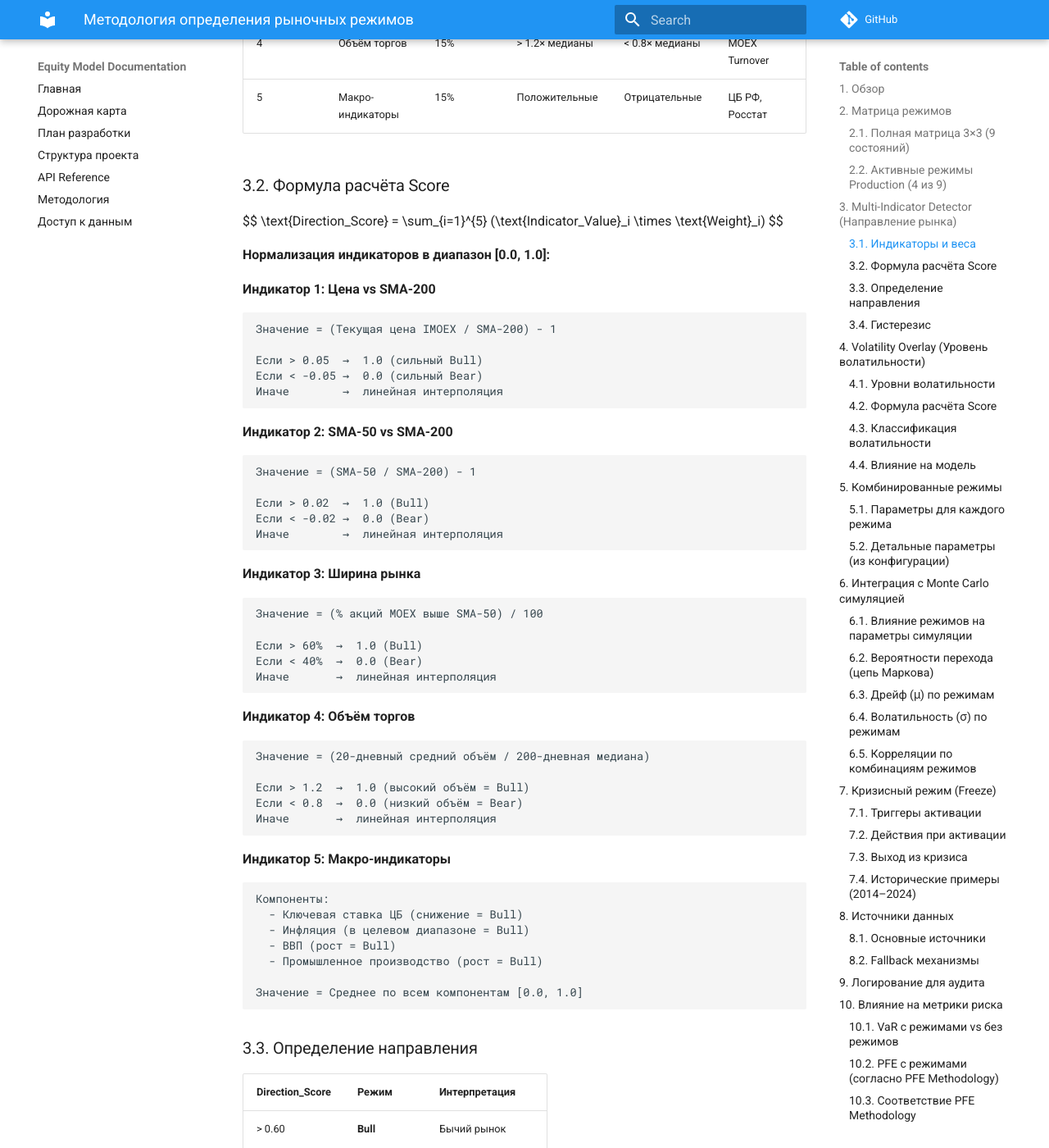
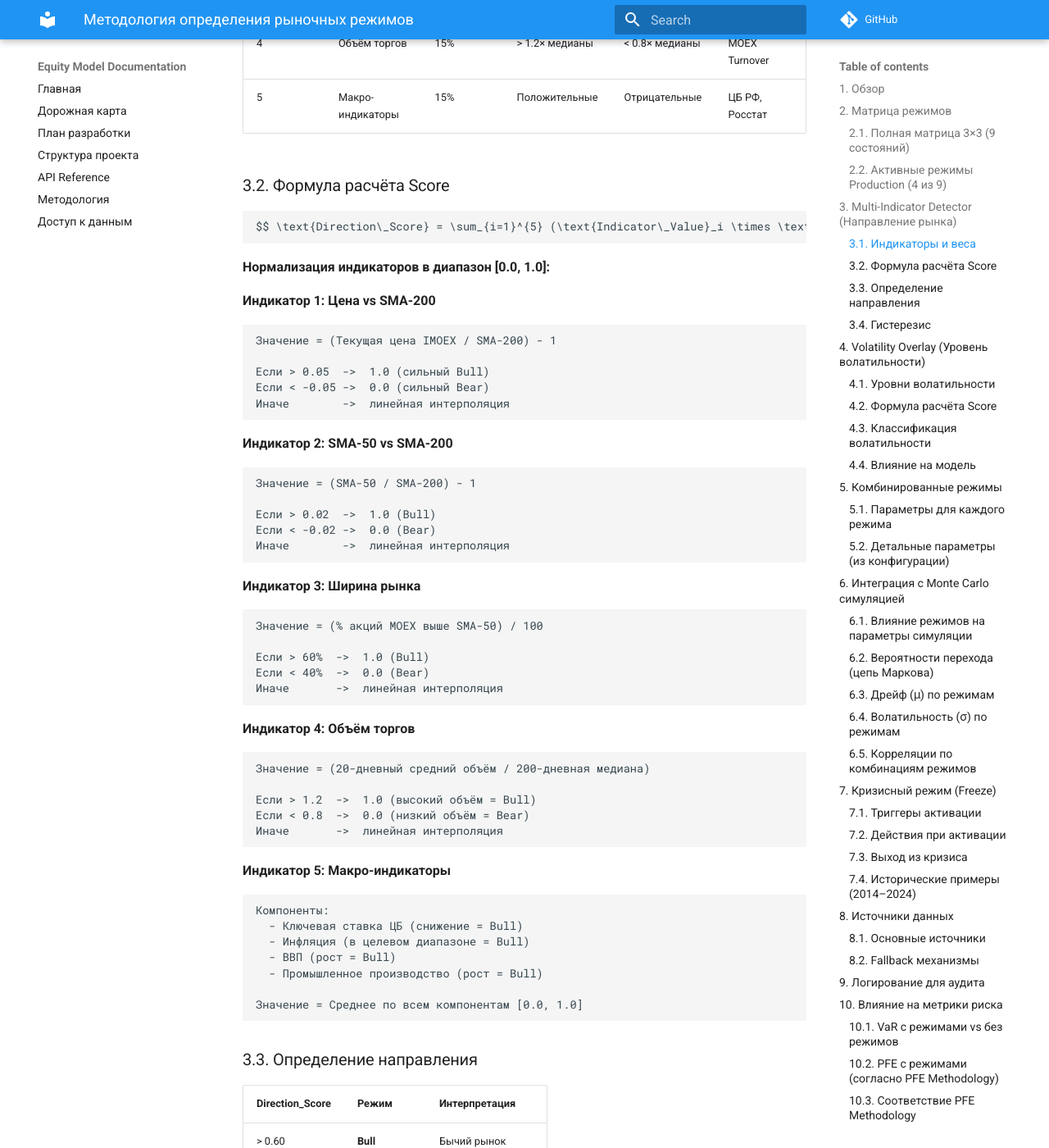
Before and after one commit to YaninaK/equity-model, an MkDocs documentation site: the page built from docs/methodology/regimes.md, in a window 1280 px wide and 1400 px high, scrolled down 1990 px. Shown: the whole window at 82% size. Built offline with MkDocs 1.6.1 and Material for MkDocs 9.7.7, drawn with Linux system fonts in a browser that asks for light colours; comment, search, counter and statistics services are not loaded; some of the changed text lies outside the part shown.

Commit message:
Update docs/methodology

````diff
--- a/docs/methodology/regimes.md
+++ b/docs/methodology/regimes.md
@@ -63,7 +63,9 @@
 
 ### 3.2. Формула расчёта Score
 
+```math
 $$ \text{Direction\_Score} = \sum_{i=1}^{5} (\text{Indicator\_Value}_i \times \text{Weight}_i) $$
+```
 
 **Нормализация индикаторов в диапазон [0.0, 1.0]:**
 
@@ -136,8 +138,8 @@ hysteresis_days = 3 (конфигурируемый параметр)
 **Алгоритм:**
 1. Ежедневный расчёт Direction_Score
 2. Сохранение истории последних N дней
-3. Если все N дней = Bull → подтверждение Bull
-4. Если все N дней = Bear → подтверждение Bear
+3. Если все N дней = Bull -> подтверждение Bull
+4. Если все N дней = Bear -> подтверждение Bear
 5. Иначе → Neutral или сохранение предыдущего режима
 
 ---
@@ -154,20 +156,22 @@ hysteresis_days = 3 (конфигурируемый параметр)
 
 ### 4.2. Формула расчёта Score
 
+```math
 $$ \text{Vol\_Score} = 0.60 \times \text{VIX\_Normalized} + 0.40 \times \text{Hist\_Vol\_Normalized} $$
+```
 
 **Нормализация VIX-RUS:**
 ```
-Если VIX ≤ 10  →  0.0
-Если VIX ≥ 50  →  1.0
-Иначе          →  линейная интерполяция [(VIX - 10) / 40]
+Если VIX ≤ 10  ->  0.0
+Если VIX ≥ 50  ->  1.0
+Иначе          ->  линейная интерполяция [(VIX - 10) / 40]
 ```
 
 **Нормализация Исторической Vol:**
 ```
-Если Vol ≤ 10%  →  0.0
-Если Vol ≥ 40%  →  1.0
-Иначе           →  линейная интерполяция [(Vol - 10%) / 30%]
+Если Vol ≤ 10%  ->  0.0
+Если Vol ≥ 40%  ->  1.0
+Иначе           ->  линейная интерполяция [(Vol - 10%) / 30%]
 ```
 
 ### 4.3. Классификация волатильности
@@ -216,10 +220,10 @@ $$ \text{Vol\_Score} = 0.60 \times \text{VIX\_Normalized} + 0.40 \times \text{Hi
 ### 6.1. Влияние режимов на параметры симуляции
 
 **На момент T=0 (калибровка):**
-1. Multi-Indicator Score → определить Bull/Bear/Neutral
-2. Volatility Overlay → определить Low/Normal/High Vol
+1. Multi-Indicator Score -> определить Bull/Bear/Neutral
+2. Volatility Overlay -> определить Low/Normal/High Vol
 3. Выбрать параметры (μ, σ, корреляции) для текущего режима
-4. Оценить вероятности перехода P(Bull → Bear), P(Bear → Bull)
+4. Оценить вероятности перехода P(Bull -> Bear), P(Bear -> Bull)
 
 **В симуляции (для каждого дня t):**
 ```
@@ -371,9 +375,10 @@ PFE(T=252 дня, λ=95%) = q_0.95(V_1(T), ..., V_1000(T))
 | 1.1 PFE(T,λ) | Monte Carlo с режимами | 9 режимов |
 | 1.2 EAD | EAD(T) = α × max EPE(T), α=1.4 | Применять к максимальному exposure |
 | 3.4.1 MR(T)* | MRRl из MarketRiskNCC | Vol Overlay влияет на MRR |
-| 3.4.2 PR(T)* | Процентный риск | High Vol → консервативные ставки |
+| 3.4.2 PR(T)* | Процентный риск | High Vol -> консервативные ставки |
 
-[Подробнее](PFE_мethodology_compliance.md)
+> [Подробнее](PFE_мethodology_compliance.md)
+
 ---
 
 ## 11. Production considerations
````
Also changed, not shown: other parts of docs/methodology/regimes.md (+12 -12 lines).
